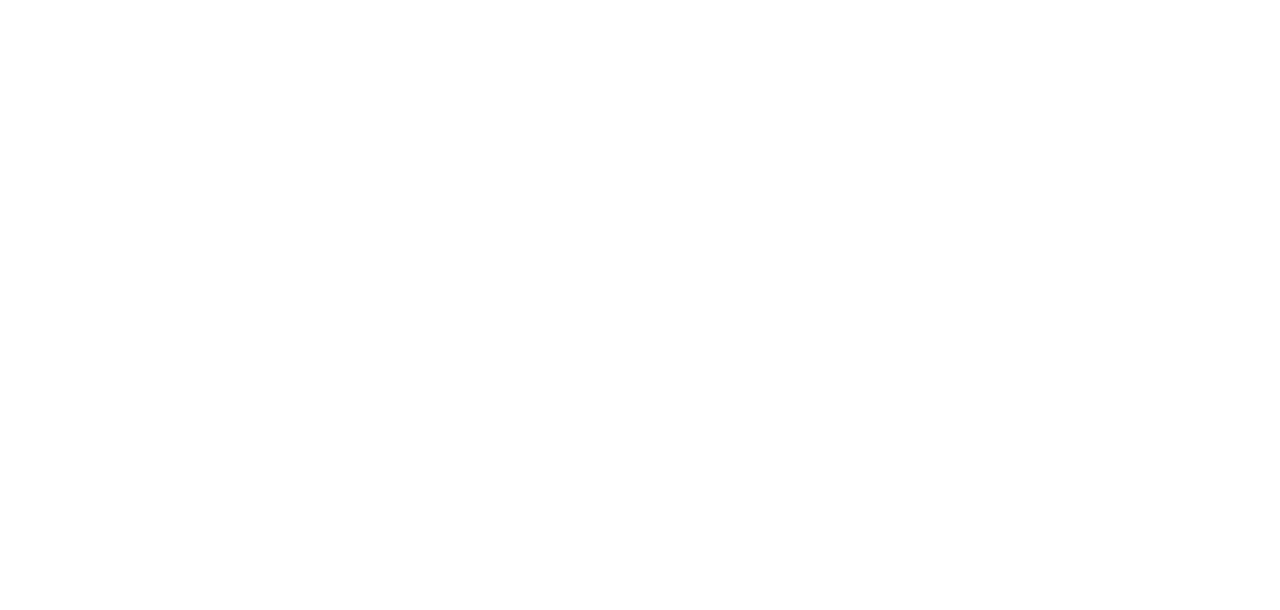
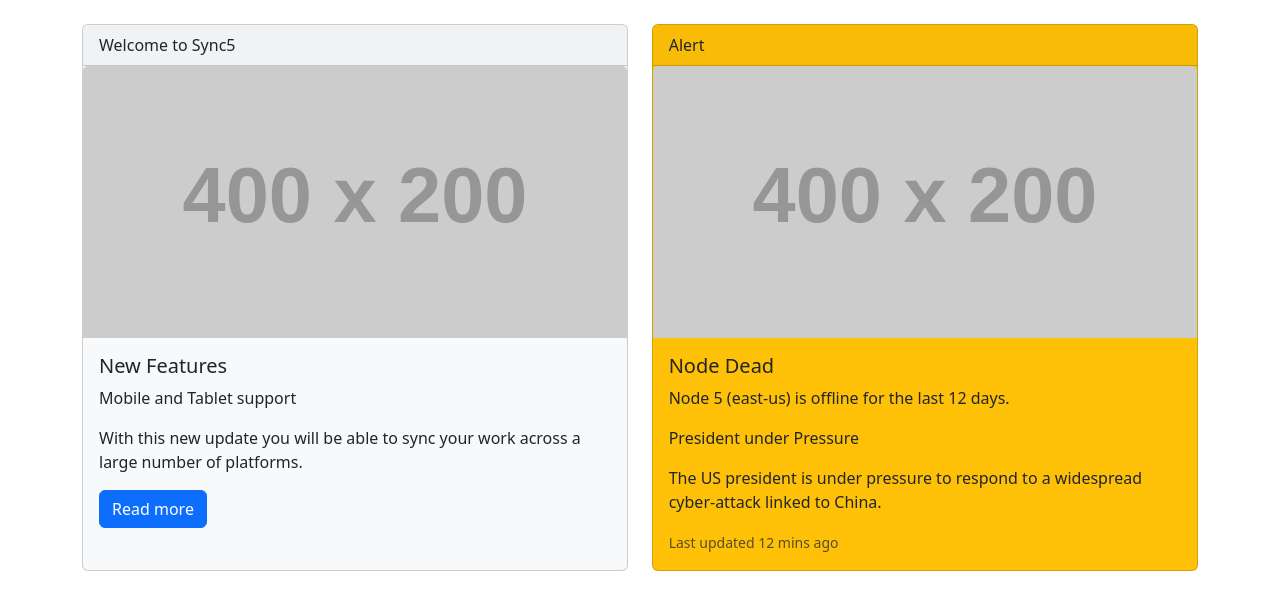
Before and after one commit to acciojob/bootstrap-card-AryanGupta67, a website: page main.html in a window 1280 px wide. Drawn offline with nearby package versions, Linux system fonts and the light colour scheme; placeholder pictures from the web are drawn by us.

Commit message:
created a submission

```diff
--- a/main.html
+++ b/main.html
@@ -1,16 +1,50 @@
 <!DOCTYPE html>
+<html lang="en">
+<head>
+  <meta charset="UTF-8">
+  <title>Bootstrap Cards</title>
+  <meta name="viewport" content="width=device-width, initial-scale=1">
+  <!-- Bootstrap 5 CDN -->
+  <link href="https://cdn.jsdelivr.net/npm/bootstrap@5.3.3/dist/css/bootstrap.min.css" rel="stylesheet">
+</head>
+<body class="p-4">
 
-<html>
+  <div class="container">
+    <div class="card-deck d-flex flex-column flex-md-row gap-4">
 
-<head>
-	<link rel="stylesheet" href="styles.css">
-</head>
+      <!-- Card 1 -->
+      <div class="card bg-light">
+        <div class="card-header">
+          Welcome to Sync5
+        </div>
+        <img src="https://via.placeholder.com/400x200" class="card-img-top" alt="Card image">
+        <div class="card-body">
+          <h5 class="card-title">New Features</h5>
+          <p class="card-text">Mobile and Tablet support</p>
+          <p class="card-text">With this new update you will be able to sync your work across a large number of platforms.</p>
+          <a href="#" class="btn btn-primary">Read more</a>
+        </div>
+      </div>
 
-<body>
-	<!-- the entire body must be written by student -->
-    <script type="text/javascript" src="./script.js">
-</script>
+      <!-- Card 2 -->
+      <div class="card bg-warning">
+        <div class="card-header">
+          Alert
+        </div>
+        <img src="https://via.placeholder.com/400x200" class="card-img-top" alt="Card image">
+        <div class="card-body">
+          <h5 class="card-title">Node Dead</h5>
+          <p class="card-text">Node 5 (east-us) is offline for the last 12 days.</p>
+          <p class="card-text">President under Pressure</p>
+          <p class="card-text">The US president is under pressure to respond to a widespread cyber-attack linked to China.</p>
+          <p class="card-text"><small class="text-muted">Last updated 12 mins ago</small></p>
+        </div>
+      </div>
 
+    </div>
+  </div>
+
+  <!-- Bootstrap 5 JS -->
+  <script src="https://cdn.jsdelivr.net/npm/bootstrap@5.3.3/dist/js/bootstrap.bundle.min.js"></script>
 </body>
-
 </html>
```
